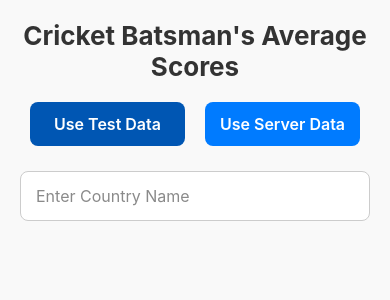
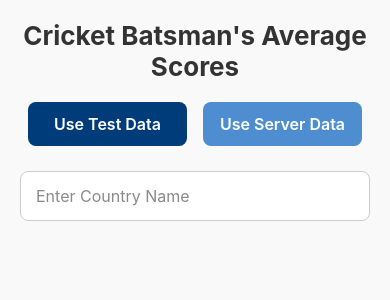
Before and after one commit to sunilinus12/react-native-app-, a React Native app: screen / in a window 390 px wide. Shown: the top 300 px of the page. Built offline with nearby package versions, Linux system fonts and the light colour scheme.

Commit message:
updated the code

```diff
--- a/App.js
+++ b/App.js
@@ -1,5 +1,12 @@
 import React, { useState, useEffect } from "react";
-import { View, Text, TextInput, StyleSheet, ScrollView } from "react-native";
+import {
+  View,
+  Text,
+  TextInput,
+  StyleSheet,
+  ScrollView,
+  Keyboard,
+} from "react-native";
 import { CountryScoreRow, DataSourceButton } from "./src/components"; // Import reusable component
 
 // Test Data (Hardcoded)
@@ -19,7 +26,8 @@ const App = () => {
   const [averageScore, setAverageScore] = useState(null); // Null for no match
   const [dataSource, setDataSource] = useState("Test Data");
   const [countries, setCountries] = useState([]);
-
+  const [isLoading, setIsLoading] = useState(false);
+  const [error, setError] = useState(null);
   // Aggregating scores for each country
   const aggregateScores = (data) => {
     const scores = {};
@@ -40,20 +48,35 @@ const App = () => {
 
   // Handle data source change
   const handleDataSourceChange = (source) => {
+    Keyboard.dismiss();
     setDataSource(source);
   };
 
   // Fetch data dynamically from server
   const fetchDataFromServer = async () => {
+    setIsLoading(true);
+    setError(null); // Reset any previous errors
     try {
       const response = await fetch(
         "https://assessments.reliscore.com/api/cric-scores/"
       );
+      if (!response.ok) {
+        throw new Error(`Server Error: ${response.statusText}`); // Handle HTTP errors
+      }
       const data = await response.json();
       const aggregatedData = aggregateScores(data);
       setCountries(aggregatedData);
+      handleSearchResultAfterSource(aggregatedData);
     } catch (error) {
       console.error("Error fetching server data:", error);
+      setError("Failed to fetch data. Please try again later."); // Set an error message for the user
+    } finally {
+      setIsLoading(false);
+    }
+  };
+  const handleSearchResultAfterSource = (data) => {
+    if (countryName != "") {
+      handleInputChange(countryName, data);
     }
   };
 
@@ -64,14 +87,15 @@ const App = () => {
     } else {
       const aggregatedData = aggregateScores(testData);
       setCountries(aggregatedData);
+      handleSearchResultAfterSource(aggregatedData);
     }
   }, [dataSource]);
 
-  const handleInputChange = (name) => {
+  const handleInputChange = (name, data) => {
     setCountryName(name);
 
     // Look for exact match of country
-    const country = countries.find(
+    const country = (data ?? countries).find(
       (c) => c.name.toLowerCase() === name.toLowerCase()
     );
 
@@ -97,6 +121,7 @@ const App = () => {
           title="Use Server Data"
           isSelected={dataSource === "Server Data"}
           onPress={() => handleDataSourceChange("Server Data")}
+          loading={isLoading}
         />
       </View>
       {/* Country Search Input */}
@@ -108,6 +133,14 @@ const App = () => {
         placeholderTextColor="#8a8a8a"
       />
       {/* Display Country and Average Score */}
+      {error !== null && (
+        <View>
+          <Text>
+            Oops, got unexpected issue , click the Server Data button again to
+            load data
+          </Text>
+        </View>
+      )}
       {countryName && (
         <CountryScoreRow
           countryName={countryName}
--- a/src/components/CountryScoreRow.js
+++ b/src/components/CountryScoreRow.js
@@ -1,4 +1,4 @@
-import React from "react";
+import React, { memo } from "react";
 import { View, Text, StyleSheet } from "react-native";
 
 const CountryScoreRow = ({ countryName, averageScore }) => {
@@ -65,4 +65,4 @@ const styles = StyleSheet.create({
   },
 });
 
-export default CountryScoreRow;
+export default memo(CountryScoreRow);
--- a/src/components/DataSourceButton.js
+++ b/src/components/DataSourceButton.js
@@ -1,13 +1,34 @@
-import React from "react";
-import { TouchableOpacity, Text, StyleSheet } from "react-native";
+import React, { memo } from "react";
+import {
+  TouchableOpacity,
+  Text,
+  StyleSheet,
+  ActivityIndicator,
+} from "react-native";
 
-const DataSourceButton = ({ title="", isSelected=false, onPress = () => {} }) => {
+const DataSourceButton = ({
+  title = "",
+  isSelected = false,
+  onPress = () => {},
+  loading = false,
+}) => {
+  const buttonStyle = [
+    styles.button,
+    isSelected && styles.selectedButton,
+    loading && styles.disabledButton, // Apply a disabled style if loading
+  ];
+
   return (
     <TouchableOpacity
-      style={[styles.button, isSelected && styles.selectedButton]}
-      onPress={onPress}
+      style={buttonStyle}
+      onPress={() => !loading && onPress()} // Prevent press during loading
+      disabled={loading} // Disable the button when loading
     >
-      <Text style={styles.buttonText}>{title}</Text>
+      {loading ? (
+        <ActivityIndicator size="small" color="#ffffff" />
+      ) : (
+        <Text style={styles.buttonText}>{title}</Text>
+      )}
     </TouchableOpacity>
   );
 };
@@ -16,19 +37,23 @@ const styles = StyleSheet.create({
   button: {
     flex: 1,
     paddingVertical: 12,
-    marginHorizontal: 10,
-    backgroundColor: "#007bff",
+    marginHorizontal: 8,
+    backgroundColor: "#4D8DD0", // Default color
     borderRadius: 8,
     alignItems: "center",
+    justifyContent: "center",
   },
   selectedButton: {
-    backgroundColor: "#0056b3",
+    backgroundColor: "#003C7A", // Darker color for selected state
+  },
+  disabledButton: {
+    opacity: 0.7, // Visual feedback for disabled state
   },
   buttonText: {
-    color: "#fff",
+    color: "#ffffff",
     fontSize: 16,
     fontWeight: "600",
   },
 });
 
-export default DataSourceButton;
+export default memo(DataSourceButton);
```
